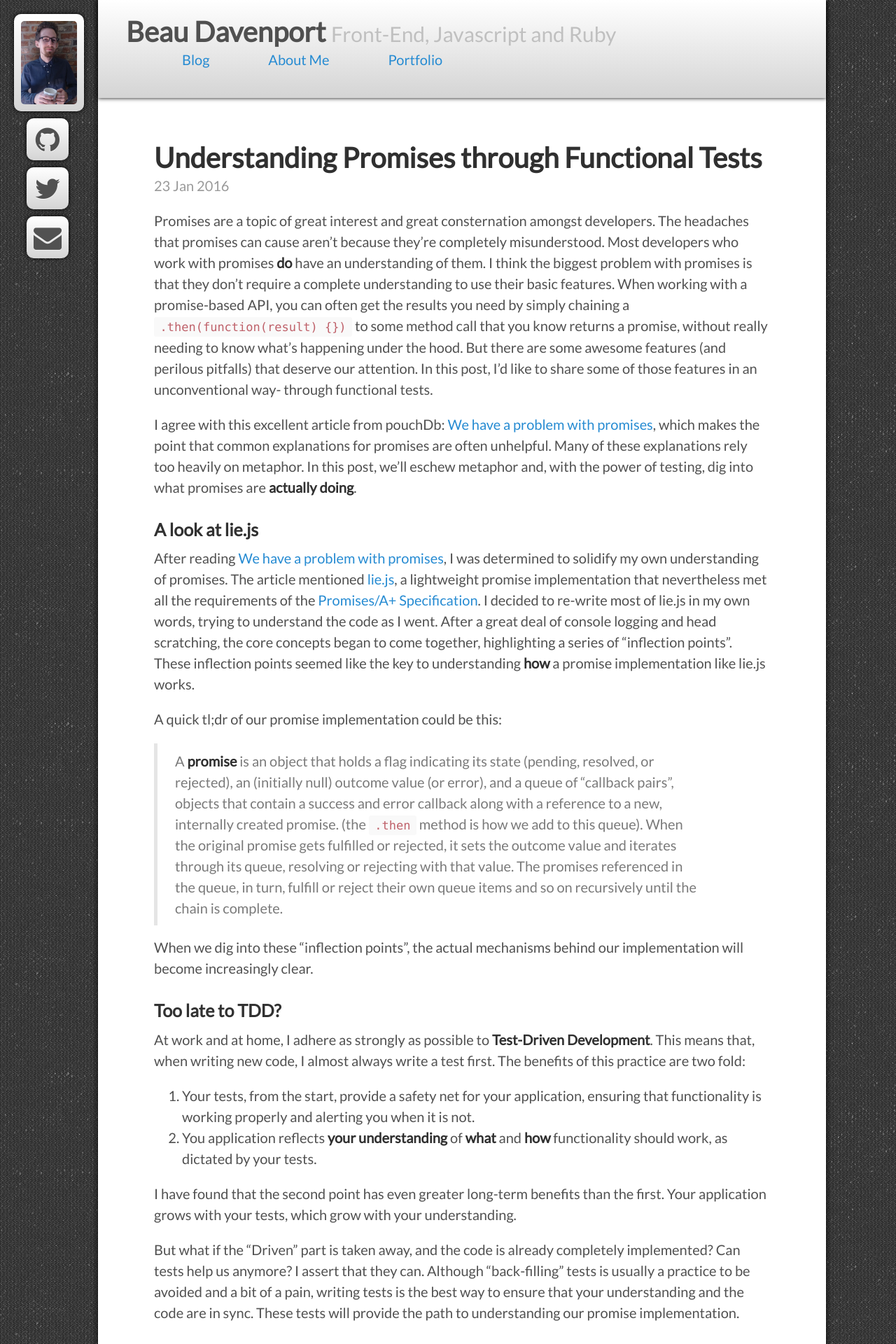
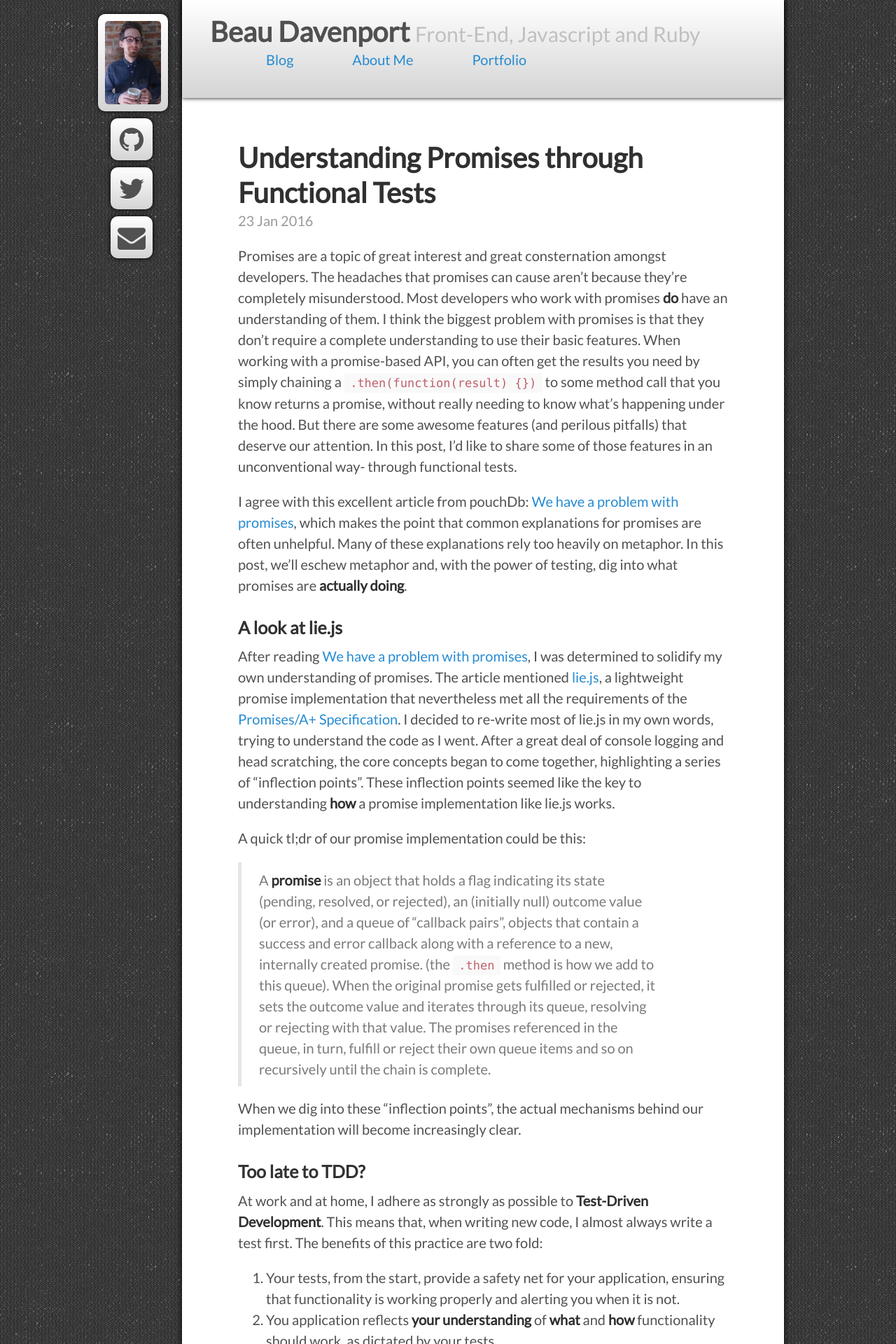
Before and after one commit to beaudavenport/old-jekyll-blog, a Jekyll site: the page built from index.html, in a window 1280 px wide. Shown: the top 1920 px of the page at 70% size. Built offline with Jekyll 4.4.1, drawn with Linux system fonts in a browser that asks for light colours; nearby versions of some CDN libraries; the list of posts is cut into pages by our own code; some of the changed text lies outside the part shown.

Commit message:
Add width fix for wide screens

```diff
--- a/_layouts/default.html
+++ b/_layouts/default.html
@@ -4,7 +4,7 @@
   {% include head.html %}
 
   <body>
-
+    <div class="widescreen-wrapper">
       {% include sidebar.html %}
 
       <div class="content">
@@ -36,5 +36,6 @@
         </footer>
       </div>
       </div>
+    </div>
   </body>
 </html>
--- a/_sass/_beau.scss
+++ b/_sass/_beau.scss
@@ -6,6 +6,10 @@
 
 body {
     background-image: url('../images/tex2res4.png');
+}
+.widescreen-wrapper {
+    max-width: 52em;
+    margin: 0 auto;
 }
 ul {
     list-style: none;
```
Lines whose indentation alone changed are shown as unchanged.
